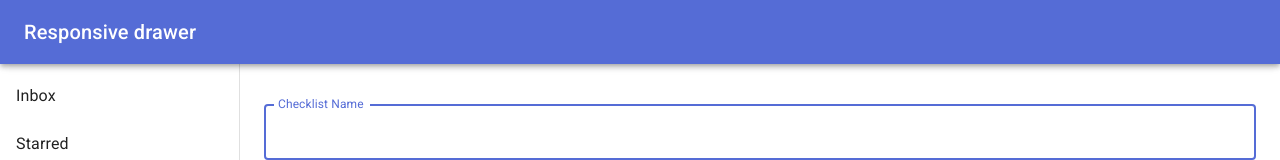
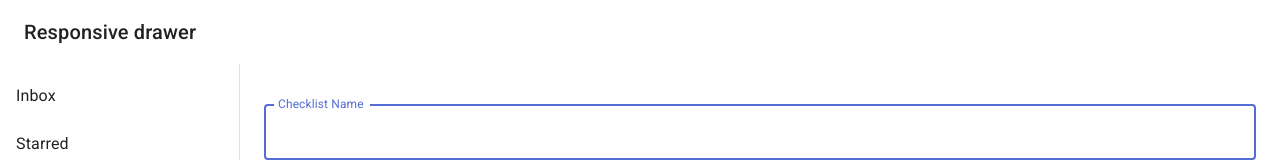
Before and after one commit to kennethlng/nmbo-app, a Next.js app: page / in a window 1280 px wide. Shown: the top 160 px of the page. Built offline with nearby package versions, Linux system fonts and the light colour scheme; no server answers.

Commit message:
Update index.jsx

```diff
--- a/src/components/Header/index.jsx
+++ b/src/components/Header/index.jsx
@@ -40,7 +40,7 @@ const Header = () => {
   };
 
   return (
-    <AppBar position="fixed" className={classes.appBar} >
+    <AppBar position="fixed" className={classes.appBar} color="inherit" elevation={0}>
       <Toolbar>
         <IconButton
           color="inherit"
```
